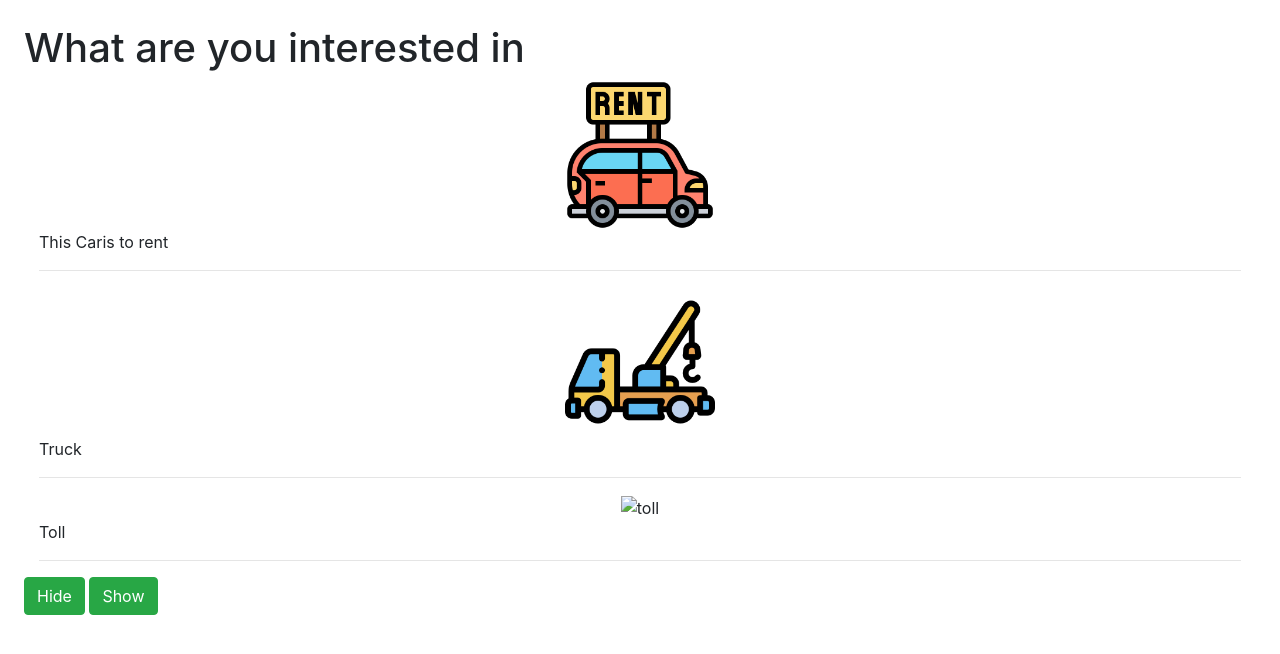
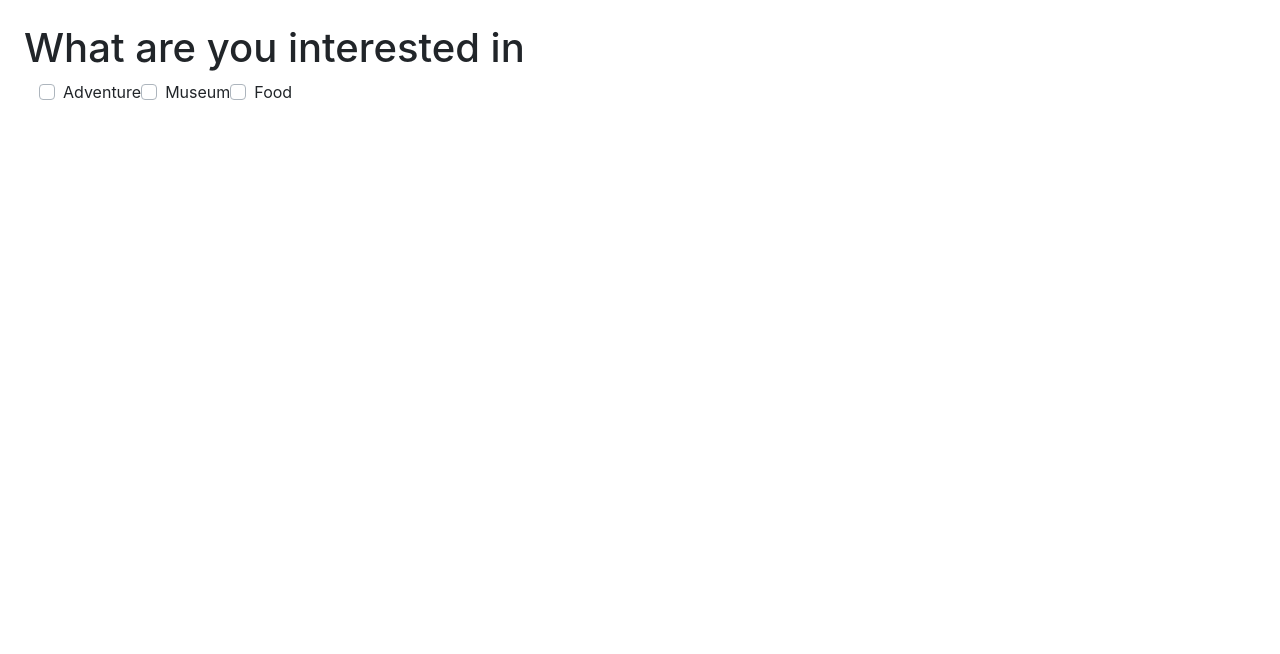
Before and after one commit to sudeshpamidi/JavaScript-Week3, a plain HTML site: page Mod2/Bonus/index.html in a window 1280 px wide. Drawn offline with nearby package versions, Linux system fonts and the light colour scheme; files whose address does not match are found by name.

Commit message:
Worked on div,images hiding/showing.

```diff
--- a/Mod2/Bonus/index.html
+++ b/Mod2/Bonus/index.html
@@ -21,35 +21,43 @@
         <div class="container-fluid">
             <!--Begining of row-->
             <div class="row">
-                <form>
-
-                </form>
+                <div class="col-lg-9">
+                    <form>
+                        <div class="form-check form-check-inline">
+                            <div class="custom-control custom-checkbox">
+                                <input class="custom-control-input" type="checkbox" id="adventure" name="adventure" value="adventure">
+                                <label class="custom-control-label" for="adventure">Adventure</label>
+                            </div>
+                            <div class="custom-control custom-checkbox">
+                                <input class="custom-control-input" type="checkbox" id="museum" name="museum" value="museum">
+                                <label class="custom-control-label" for="museum">Museum</label>
+                            </div>
+                            <div class="custom-control custom-checkbox">
+                                <input class="custom-control-input" type="checkbox" id="food" name="food" value="food">
+                                <label class="custom-control-label" for="food">Food</label>
+                            </div>
+                        </div>
+                    </form>
+                </div>
             </div>
-            <div class="text-center">
-                <img class="image-sm" src="images/car-rental.png" class="rounded" alt="car">
-                <p class="text-left">This Caris to rent </p>
+            <div class="text-left hide">
+                <img class="image-sm" src="images/adventurer.png" class="rounded" alt="adventure">
+                <p class="text-left">Adventure </p>
                 <hr>
             </div>
-            <div class="text-center">
-                <img class="image-sm" src="images/tow-truck.png" class="rounded" alt="Truck">
-                <p class="text-left">Truck</p>
+            <div class="text-left hide">
+                <img class="image-sm" src="images/museum.png" class="rounded" alt="museum">
+                <p class="text-left">Museum</p>
                 <hr>
             </div>
-
-            <div class="text-center">
-                <img class="image-sm" src="images//toll-road.png" class="rounded" alt="toll">
-                <p class="text-left">Toll</p>
+            <div class="text-left hide">
+                <img class="image-sm" src="images/food.png" class="rounded" alt="food">
+                <p class="text-left">Food</p>
                 <hr>
             </div>
 
         </div>
     </main>
-
-
-
-    <a class="btn text-white btn-success" id="hidBtn" role="button">Hide</a>
-    <a class="btn text-white btn-success" id="showBtn" role="button">Show</a>
-
     <!-- Optional JavaScript -->
     <!-- jQuery first, then Popper.js, then Bootstrap JS -->
     <script src="https://code.jquery.com/jquery-3.3.1.slim.min.js" integrity="sha384-q8i/X+965DzO0rT7abK41JStQIAqVgRVzpbzo5smXKp4YfRvH+8abtTE1Pi6jizo" crossorigin="anonymous"></script>
--- /dev/null
+++ b/Mod2/Bonus/scripts/index.js
@@ -0,0 +1,19 @@
+"use strict"
+window.onload = function() {
+
+    let checkboxes = document.querySelectorAll("input[type=checkbox]");
+
+    checkboxes.forEach(function(e) {
+        e.onclick = function() {
+            let selection = e.value;
+            let status = "none" //hide
+            if (e.checked) {
+                status = "block"; //show
+            }
+            let selectedImage = document.querySelectorAll("img[alt^=" + selection + "]");
+            selectedImage.forEach(function(x) {
+                x.parentNode.style.display = status;
+            });
+        };
+    });
+};
```
Also changed, not shown: Mod2/Bonus/images/adventurer.png (added), Mod2/Bonus/images/food.png (added), Mod2/Bonus/images/museum.png (added).
